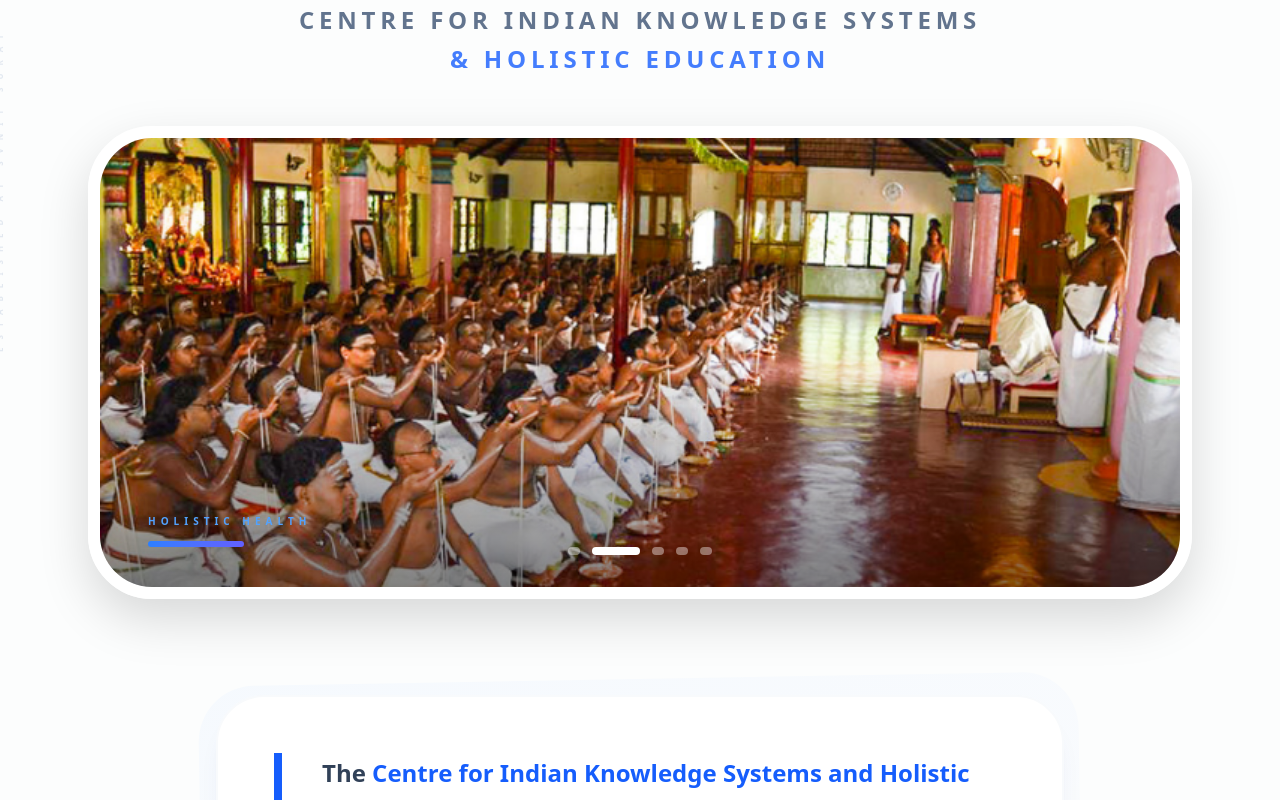
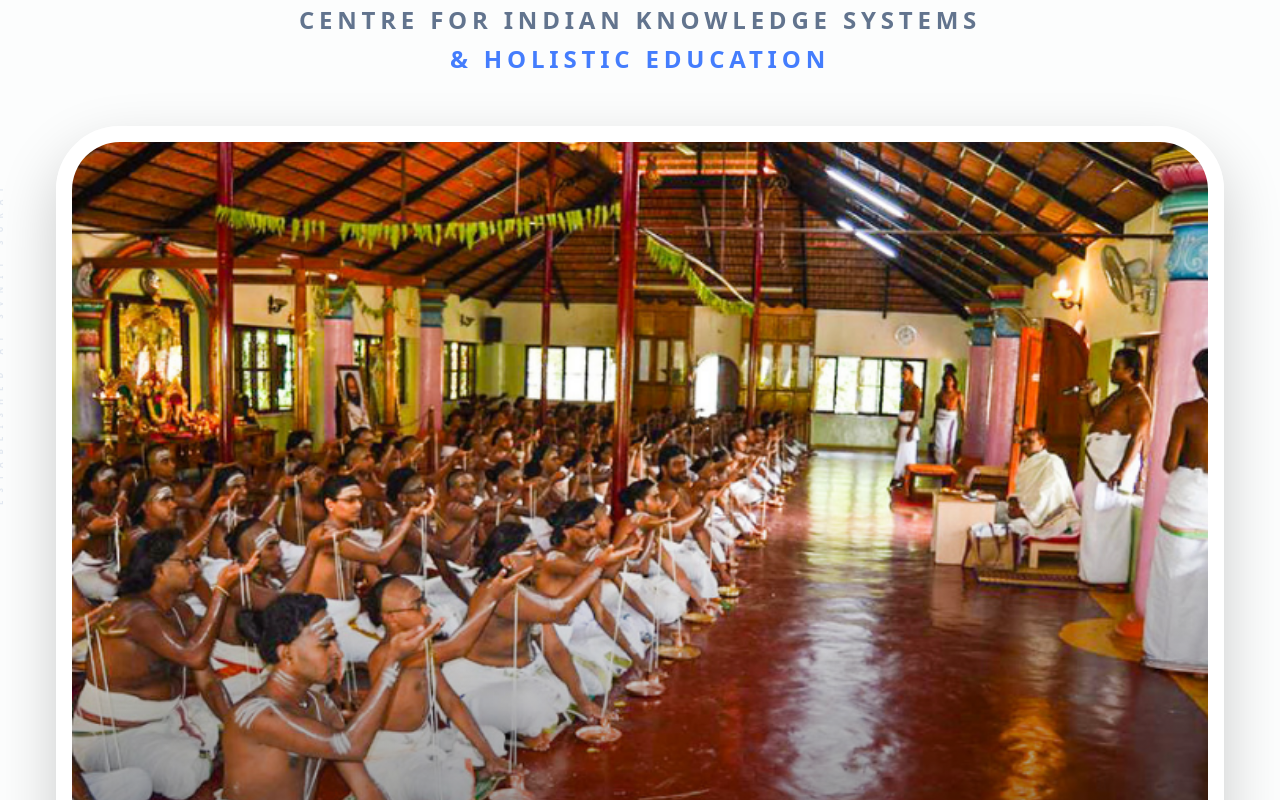
Before and after one commit to manavdhamecha77/IKS-SVNIT, a Next.js app: page / in a window 1280 px wide. Shown: the part 400-1200 px from the top of the page. Built offline with nearby package versions, Linux system fonts and the light colour scheme.

Commit message:
adjust proper carousel dimensions

```diff
--- a/src/components/HeroSection.tsx
+++ b/src/components/HeroSection.tsx
@@ -102,8 +102,8 @@
       </div>
 
       {/* ─── Carousel Section (DYNAMIC PHOTOGRAPHS) ─── */}
-      <section className={`relative max-w-6xl mx-auto px-6 mb-24 transition-all duration-1000 delay-700 transform ${isVisible ? "translate-y-0 opacity-100" : "translate-y-20 opacity-0"}`}>
-        <div className="relative aspect-[16/9] md:aspect-[21/9] rounded-[3rem] md:rounded-[4rem] overflow-hidden shadow-[0_20px_50px_rgba(0,0,0,0.15)] border-[12px] border-white group">
+      <section className={`relative max-w-[95vw] 2xl:max-w-7xl mx-auto px-2 md:px-6 mb-24 transition-all duration-1000 delay-700 transform ${isVisible ? "translate-y-0 opacity-100" : "translate-y-20 opacity-0"}`}>
+        <div className="relative aspect-[4/5] md:aspect-[3/2] rounded-[2.5rem] md:rounded-[4rem] overflow-hidden shadow-[0_25px_60px_rgba(0,0,0,0.2)] border-[8px] md:border-[16px] border-white group">
           {slides.map((slide, index) => (
             <div
               key={slide.id}
```
